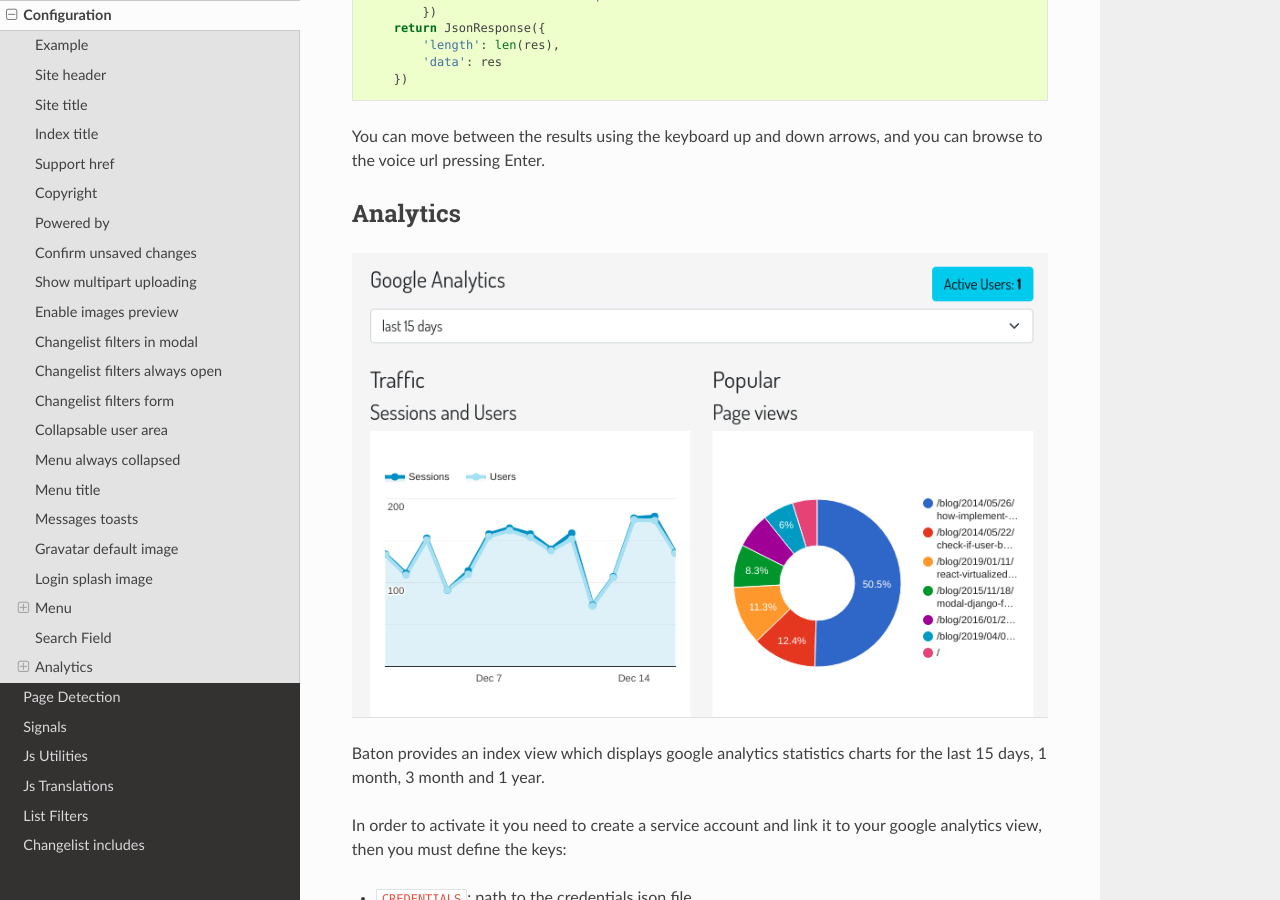
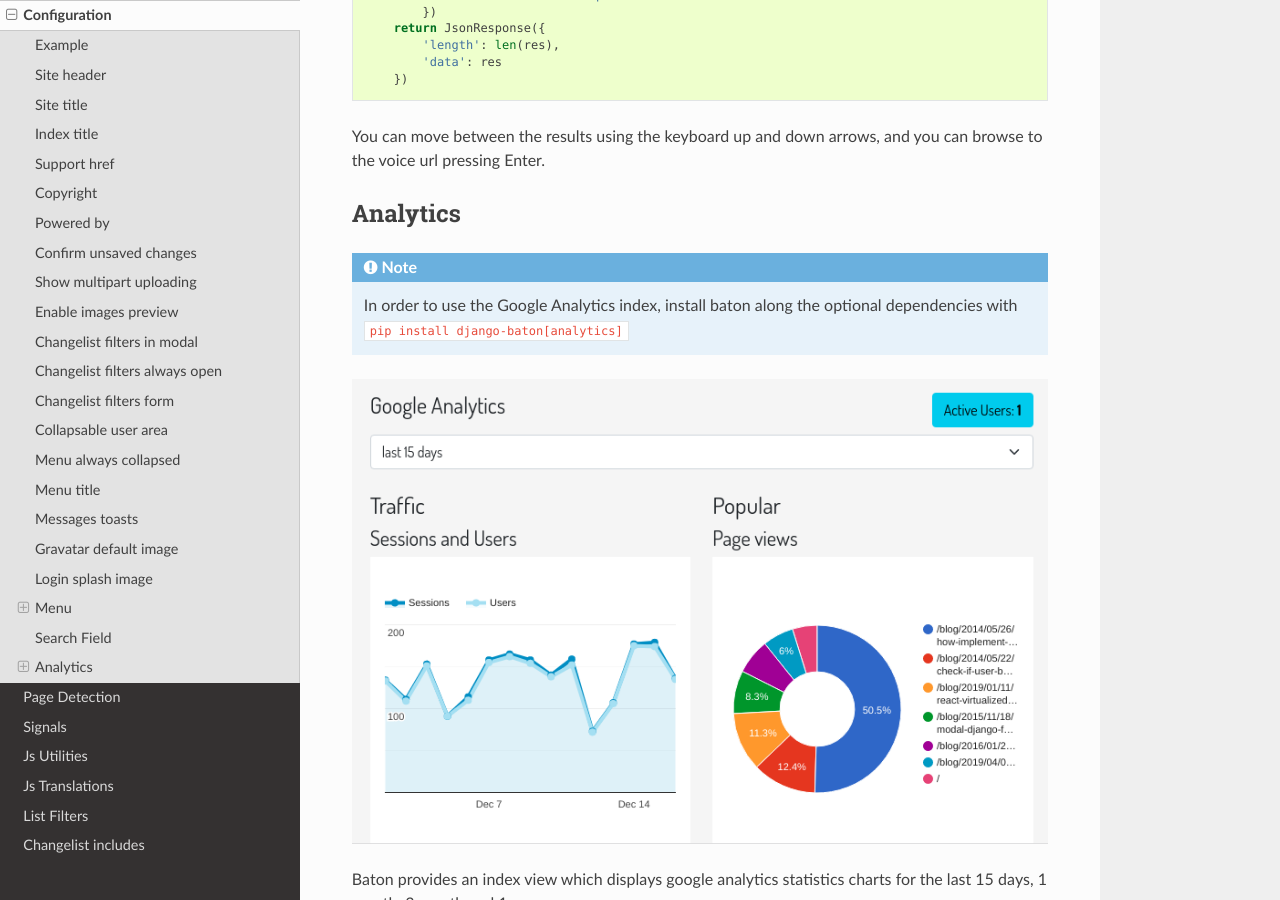
Before and after one commit to otto-torino/django-baton, a Sphinx documentation site: the page built from docs/configuration.rst, in a window 1280 px wide and 900 px high, scrolled down 11958 px. Built offline with Sphinx 7.4.7 and the Read the Docs theme 2.0.0, drawn with Linux system fonts in a browser that asks for light colours; pages that are not in the unit, such as notebooks, are missing from menus.

Commit message:
update docs

```diff
--- a/docs/configuration.rst
+++ b/docs/configuration.rst
@@ -369,6 +369,8 @@
 Analytics
 ---------
 
+.. note:: In order to use the Google Analytics index, install baton along the optional dependencies with ``pip install django-baton[analytics]``
+
 .. image:: images/analytics.png
 
 Baton provides an index view which displays google analytics statistics charts for the last 15 days, 1 month, 3 month and 1 year.
--- a/docs/installation.rst
+++ b/docs/installation.rst
@@ -7,6 +7,8 @@
 1. Install the last available version::
 
     pip install django-baton
+
+.. note:: In order to use the Google Analytics index, install baton along the optional dependencies with ``pip install django-baton[analytics]``
 
 2. Add ``baton`` and ``baton.autodiscover`` to your ``INSTALLED_APPS``::
 
```
